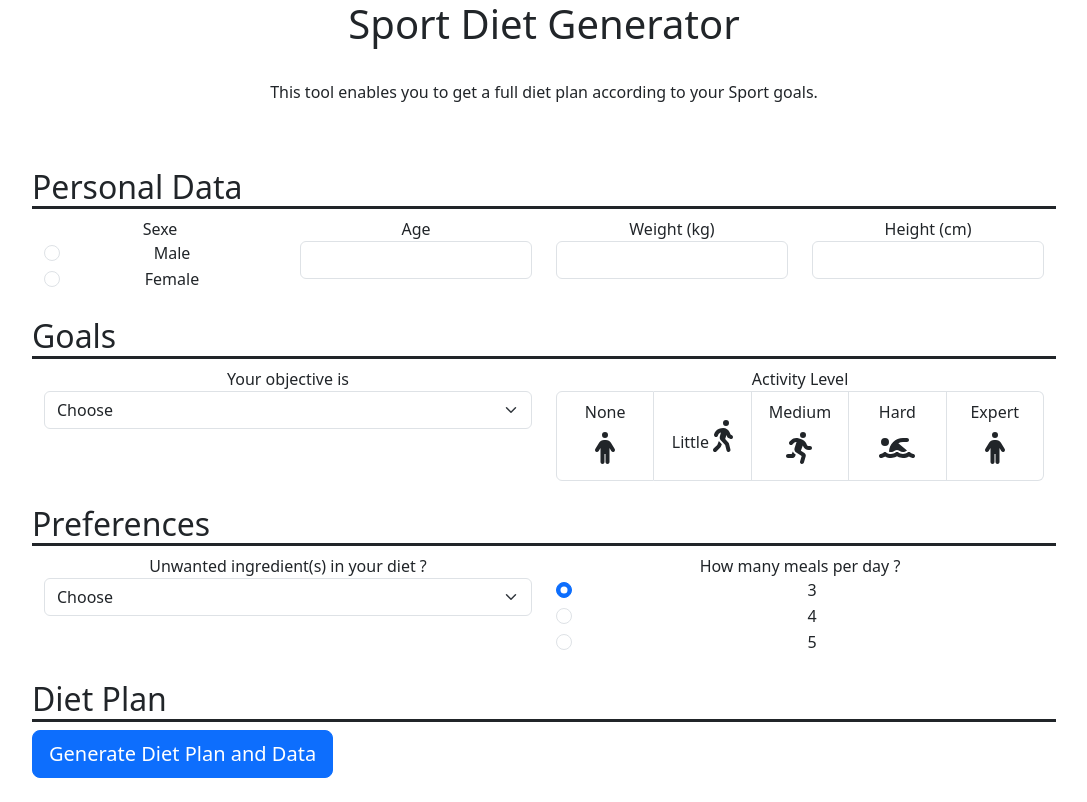
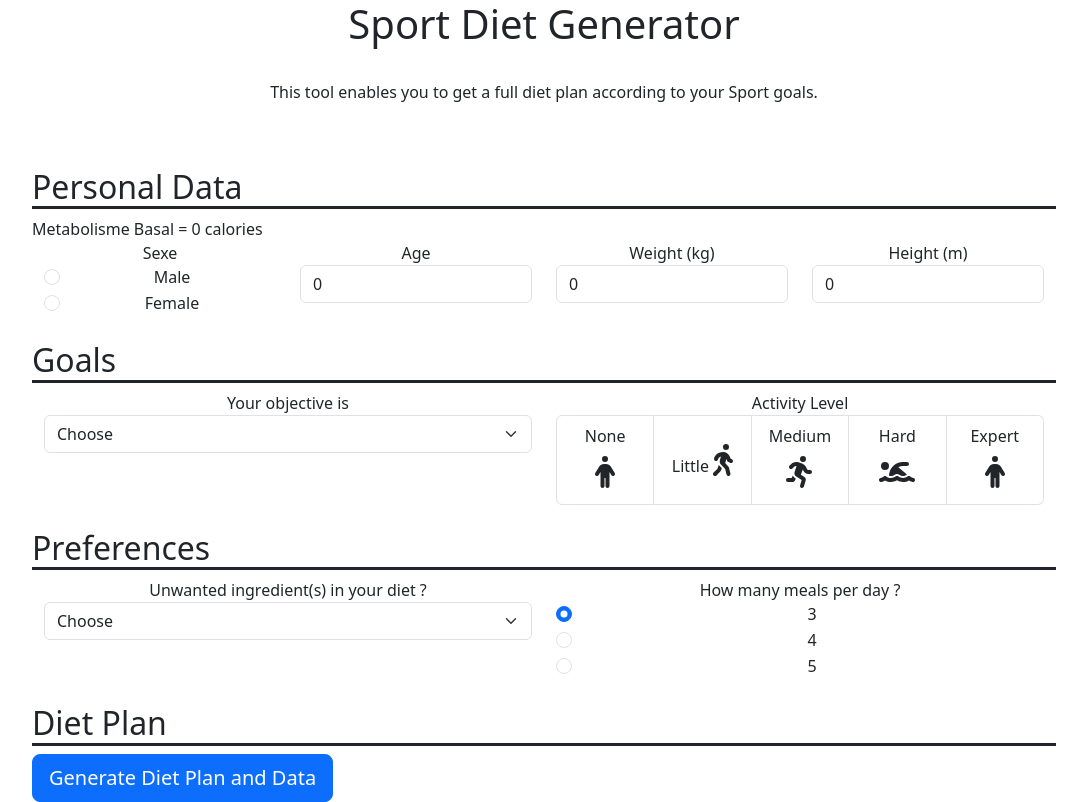
Before and after one commit to nicolas-ag/sport-diet-generator, an Angular app in the folder sport-diet-generator/: page / in a window 1280 px wide. Shown: the whole page, without its empty margins (96-1183 px from the left). Built offline with nearby package versions, Linux system fonts and the light colour scheme.

Commit message:
basal metabolism calculation
basal metabolism calculation

```diff
--- a/sport-diet-generator/src/app/app.component.html
+++ b/sport-diet-generator/src/app/app.component.html
@@ -15,6 +15,7 @@
     <br />
 
     <h2>Personal Data</h2>
+    Metabolisme Basal = {{nbCalories}} calories
 
     <div class="container text-center">
       <div class="row">
@@ -24,11 +25,12 @@
             <input
               class="form-check-input"
               type="radio"
-              name="flexRadioDefault"
-              id="flexRadioDefault1"
-              checked
+              [value]='1'
+              [(ngModel)]="sexeInput"
+              name="radioSexe"
+              id="radioSexeM"
             />
-            <label class="form-check-label" for="flexRadioDefault1">
+            <label class="form-check-label" for="radioSexeM">
               Male
             </label>
           </div>
@@ -36,25 +38,27 @@
             <input
               class="form-check-input"
               type="radio"
-              name="flexRadioDefault"
-              id="flexRadioDefault2"
+              [value]='2'
+              [(ngModel)]="sexeInput"
+              name="radioSexe"
+              id="radioSexeF"
             />
-            <label class="form-check-label" for="flexRadioDefault2">
+            <label class="form-check-label" for="radioSexeF">
               Female
             </label>
           </div>
         </div>
         <div class="col">
           <label>Age</label>
-          <input type="text" class="form-control" />
+          <input type="text" [(ngModel)]="ageInput" class="form-control" />
         </div>
         <div class="col">
           <label>Weight (kg)</label>
-          <input type="text" class="form-control" />
+          <input type="text" [(ngModel)]="weightInput" class="form-control" />
         </div>
         <div class="col">
-          <label>Height (cm)</label>
-          <input type="text" class="form-control" />
+          <label>Height (m)</label>
+          <input type="text" [(ngModel)]="heightInput" class="form-control" (ngModelChange)="estimatedCaloriesDaily()" />
         </div>
       </div>
     </div>
@@ -136,11 +140,11 @@
             <input
               class="form-check-input"
               type="radio"
-              name="flexRadioDefault"
-              id="flexRadioDefault1"
+              name="radioSexe"
+              id="radioSexeM"
               checked
             />
-            <label class="form-check-label" for="flexRadioDefault1">
+            <label class="form-check-label" for="radioSexeM">
               3
             </label>
           </div>
@@ -148,10 +152,10 @@
             <input
               class="form-check-input"
               type="radio"
-              name="flexRadioDefault"
-              id="flexRadioDefault2"
+              name="radioSexe"
+              id="radioSexeF"
             />
-            <label class="form-check-label" for="flexRadioDefault2">
+            <label class="form-check-label" for="radioSexeF">
               4
             </label>
           </div>
@@ -159,10 +163,10 @@
             <input
               class="form-check-input"
               type="radio"
-              name="flexRadioDefault"
-              id="flexRadioDefault2"
+              name="radioSexe"
+              id="radioSexeF"
             />
-            <label class="form-check-label" for="flexRadioDefault2">
+            <label class="form-check-label" for="radioSexeF">
               5
             </label>
           </div>
--- a/sport-diet-generator/src/app/app.component.ts
+++ b/sport-diet-generator/src/app/app.component.ts
@@ -1,15 +1,42 @@
-import { Component } from '@angular/core';
-import { faPerson, faPersonWalking, faPersonRunning, faPersonSwimming} from '@fortawesome/free-solid-svg-icons';
+import { Component, OnInit } from '@angular/core';
+import {
+  faPerson,
+  faPersonWalking,
+  faPersonRunning,
+  faPersonSwimming,
+} from '@fortawesome/free-solid-svg-icons';
 
 @Component({
   selector: 'app-root',
   templateUrl: './app.component.html',
-  styleUrls: ['./app.component.scss']
+  styleUrls: ['./app.component.scss'],
 })
-export class AppComponent {
+export class AppComponent implements OnInit {
+  sexeInput: string = '';
+  ageInput: number = 0;
+  heightInput: number = 0;
+  weightInput: number = 0;
+  nbCalories: number = 0;
+
   title = 'sport-diet-generator';
   faPerson = faPerson;
   faPersonWalking = faPersonWalking;
   faPersonRunning = faPersonRunning;
   faPersonSwimming = faPersonSwimming;
+
+  ngOnInit(): void {}
+
+  estimatedCaloriesDaily(): void {
+    if (this.sexeInput == '1') {
+      this.nbCalories = (
+        (13.707*(this.weightInput)) + (this.heightInput*492.3) - (this.ageInput*6.673)
+      ) + 77.607;
+    }
+    else if(this.sexeInput == '2') {
+      this.nbCalories = (
+        (9.740*(this.weightInput)) + (this.heightInput*172.9) - (this.ageInput*4.737)
+      ) + 77.607;
+    }
+  }
+
 }
--- a/sport-diet-generator/src/app/app.module.ts
+++ b/sport-diet-generator/src/app/app.module.ts
@@ -5,6 +5,7 @@ import { AppRoutingModule } from './app-routing.module';
 import { AppComponent } from './app.component';
 import { NgbModule } from '@ng-bootstrap/ng-bootstrap';
 import { FontAwesomeModule } from '@fortawesome/angular-fontawesome';
+import { FormsModule } from '@angular/forms';
 
 @NgModule({
   declarations: [
@@ -14,7 +15,8 @@ import { FontAwesomeModule } from '@fortawesome/angular-fontawesome';
     BrowserModule,
     AppRoutingModule,
     NgbModule,
-    FontAwesomeModule
+    FontAwesomeModule,
+    FormsModule
   ],
   providers: [],
   bootstrap: [AppComponent]
```
